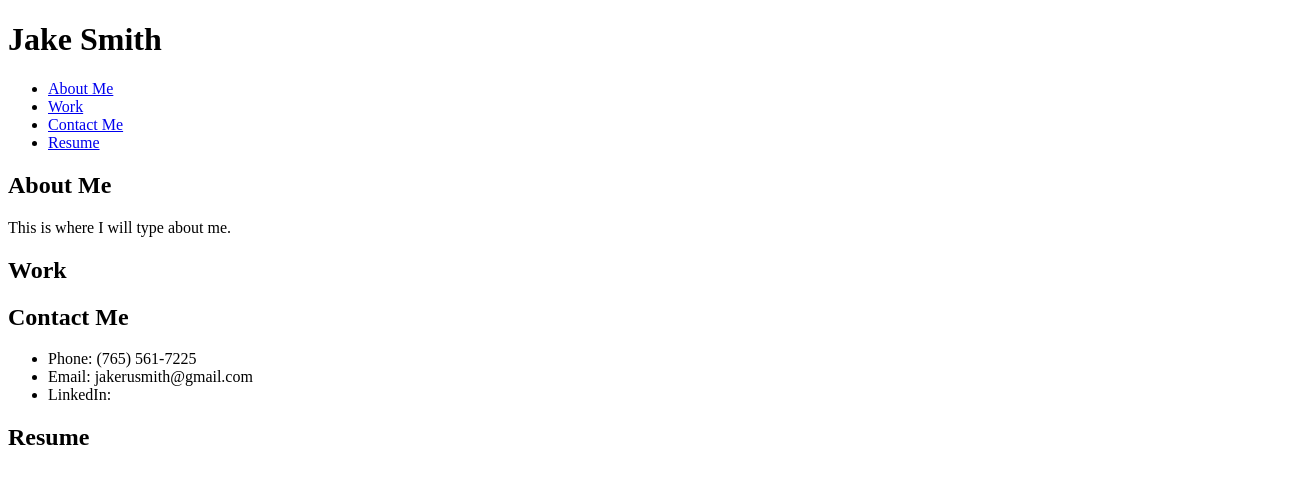
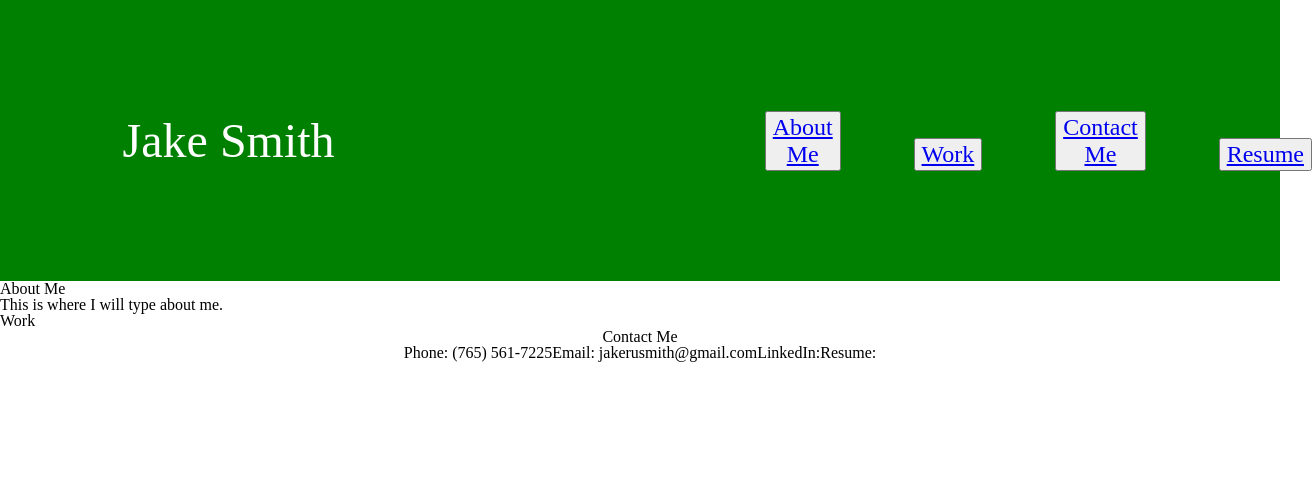
Before and after one commit to jakeshmith/challenge-02, a plain HTML site: page index.html in a window 1280 px wide. Shown: the whole page, 1312 px wide, since content can reach past the window. Drawn offline with Linux system fonts and the light colour scheme.

Commit message:
Set up Header and Footer

```diff
--- a/index.html
+++ b/index.html
@@ -4,34 +4,40 @@
     <meta charset="UTF-8">
     <meta name="viewport" content="width=device-width, initial-scale=1.0">
     <title>Jake Smith</title>
+    <link rel="stylesheet" href="reset.css">
+    <link rel="stylesheet" href="style.css">
 </head>
 
 <body>
     <header>
         <h1>Jake Smith</h1>
-        <section class="navbar">
-            <ul>
-                <li><a href="About Me">About Me</a></li>
-                <li><a href="Work">Work</a></li>
-                <li><a href="Contact Me">Contact Me</a></li>
-                <li><a href="Resume">Resume</a></li>
-            </ul>
-        </section>
+        <nav class="navbar">
+                <button><a href="About Me">About Me</a></button>
+                <button><a href="Work">Work</a></button>
+                <button><a href="Contact Me">Contact Me</a></button>
+                <button><a href="Resume">Resume</a></button>
+        </nav>
     </header>
 
-
+    <Section>
         <h2>About Me</h2>
             <p>This is where I will type about me.</p>
+    </Section>
 
+    <section>
         <h2>Work</h2>
+    </section>
+</body>
 
-        <h2>Contact Me</h2>
-        <ul>
-            <li>Phone: (765) 561-7225</li>
-            <li>Email: jakerusmith@gmail.com</li>
-            <li>LinkedIn: </li>
-        </ul>
-
-        <h2>Resume</h2>
-</body>
+<footer>
+        <div class="contactme">
+            <h2>Contact Me</h2>
+            <nav>
+                <li>Phone: (765) 561-7225</li>
+                <li>Email: jakerusmith@gmail.com</li>
+                <li>LinkedIn: </li>
+                <li>Resume:</li>
+            </nav>
+        </div>
+</footer>
 </html>
--- a/reset.css
+++ b/reset.css
@@ -0,0 +1,43 @@
+html, body, div, span, applet, object, iframe,
+h1, h2, h3, h4, h5, h6, p, blockquote, pre,
+a, abbr, acronym, address, big, cite, code,
+del, dfn, em, img, ins, kbd, q, s, samp,
+small, strike, strong, sub, sup, tt, var,
+b, u, i, center,
+dl, dt, dd, ol, ul, li,
+fieldset, form, label, legend,
+table, caption, tbody, tfoot, thead, tr, th, td,
+article, aside, canvas, details, embed,
+figure, figcaption, footer, header, hgroup,
+menu, nav, output, ruby, section, summary,
+time, mark, audio, video {
+	margin: 0;
+	padding: 0;
+	border: 0;
+	font-size: 100%;
+	font: inherit;
+	vertical-align: baseline;
+}
+/* HTML5 display-role reset for older browsers */
+article, aside, details, figcaption, figure,
+footer, header, hgroup, menu, nav, section {
+	display: block;
+}
+body {
+	line-height: 1;
+}
+ol, ul {
+	list-style: none;
+}
+blockquote, q {
+	quotes: none;
+}
+blockquote:before, blockquote:after,
+q:before, q:after {
+	content: '';
+	content: none;
+}
+table {
+	border-collapse: collapse;
+	border-spacing: 0;
+}
--- a/style.css
+++ b/style.css
@@ -1,4 +1,51 @@
-.navbar {
+header {
     display: flex;
-    flex-direction: row;
+    justify-content: space-between;
+    align-items: center;
+    padding: 3%;
+    background-color: green;
+    color: #fff;
 }
+
+header > nav {
+    display: flex;
+    justify-content: space-evenly;
+    align-items: end;
+    padding: 6%;
+    gap: 18%
+}
+
+h1 {
+    padding-left: 7%;
+    font-size: 300%;
+}
+
+button {
+    display: flex;
+    justify-content: space-between;
+    font-family: 'Times New Roman', Times, serif;
+    font-size: 150%;
+}
+
+div > nav {
+    display: flex;
+    justify-content: space space-between;
+}
+
+div > h2 {
+    display: flex;
+    justify-content: center;
+}
+
+footer {
+    display: flex;
+    justify-content: center;
+    gap: 13%;
+}
+
+li {
+    display: flex;
+    justify-content: space-between;
+    gap: 18%
+
+}
```
